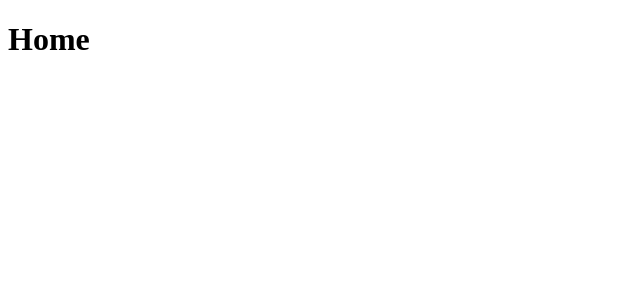
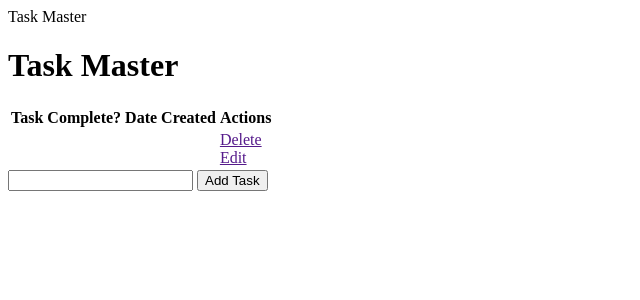
Before and after one commit to spookeyy/Learn-flask, a Flask app: page / in a window 1280 px wide. Shown: the top 300 px of the page, without its empty margins (0-640 px from the left). Run offline with Flask 3, Linux system fonts and the light colour scheme.

Commit message:
templates

```diff
--- a/app.py
+++ b/app.py
@@ -1,10 +1,26 @@
 from flask import Flask, render_template
+from flask_sqlalchemy import SQLAlchemy
+from datetime import datetime
 
 app = Flask(__name__)
 
+app.config['SQLALCHEMY_DATABASE_URI'] = 'sqlite:///test.db' #database location
+db = SQLAlchemy(app) #initalize database
 
-@app.route("/")
-def hello():
+class Todo(db.Model):
+    id = db.Column(db.Integer, primary_key=True)
+    content = db.Column(db.String(200), nullable=False)
+    completed = db.Column(db.Integer, default=0)
+    date_created = db.Column(db.DateTime, default=datetime.utcnow)
+
+    def __repr__(self): #for debugging
+        return '<Task %r>' % self.id
+
+
+
+
+@app.route("/", methods=['POST', 'GET'])
+def index():
     return render_template("index.html")
 
 if __name__ == "__main__":
--- a/templates/base.html
+++ b/templates/base.html
@@ -6,6 +6,6 @@
     {% block title %} {% endblock %}
 </head>
 <body>
-
+    {% block body %} {% endblock %}
 </body>
 </html>
--- a/templates/index.html
+++ b/templates/index.html
@@ -1,9 +1,34 @@
 {% extends "base.html" %}
 
 {% block title %}
-<h1>Home</h1>
+    Task Master
 {% endblock %}
 
-{% block content %}
-    <h1>Home</h1>
+{% block body %}
+    <div class="content">
+        <h1>Task Master</h1>
+        <table>
+            <tr>
+                <th>Task</th>
+                <th>Complete?</th>
+                <th>Date Created</th>
+                <th>Actions</th>
+            </tr>
+            <tr>
+                <td></td>
+                <td></td>
+                <td></td>
+                <td>
+                    <a href="">Delete</a>
+                    <br>
+                    <a href="">Edit</a>
+                </td>
+            </tr>
+        </table>
+
+        <form action="" method="POST">
+            <input type="text" name="content">
+            <input type="submit" value="Add Task">
+        </form>
+    </div>
 {% endblock %}
```
